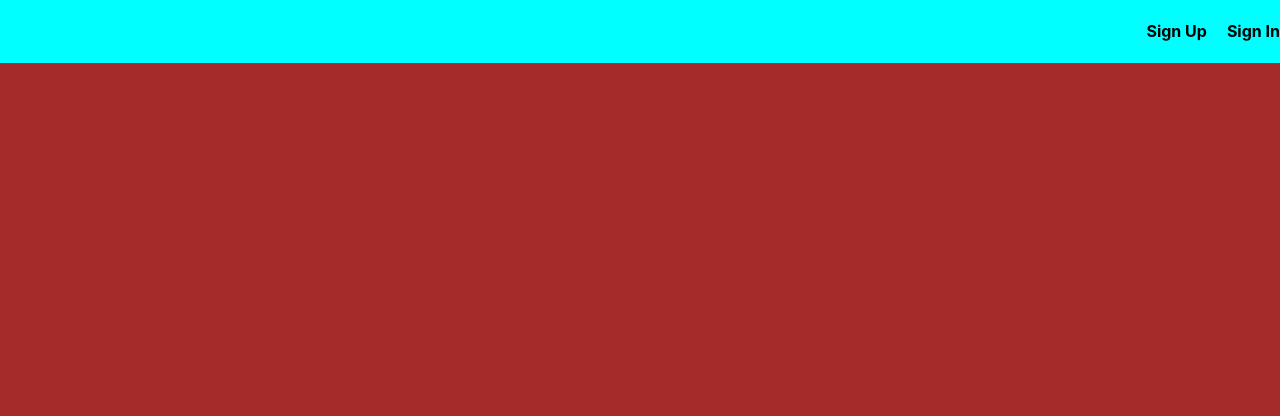
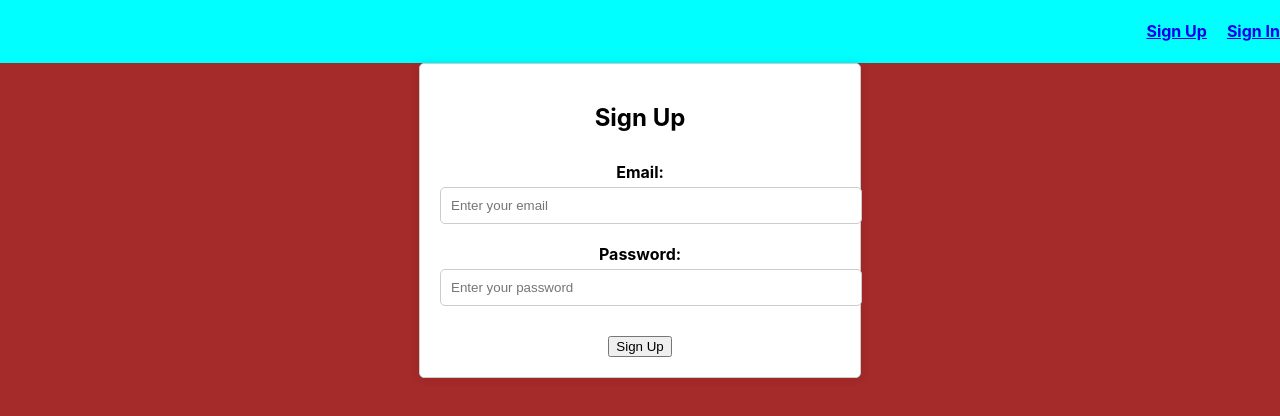
Before and after one commit to QuinSack/qfc_sampa_valley, a React (Create React App) app: page /signup in a window 1280 px wide. Shown: the top 416 px of the page. Built offline with nearby package versions, Linux system fonts and the light colour scheme.

Commit message:
signup page

```diff
--- a/src/App.js
+++ b/src/App.js
@@ -1,13 +1,16 @@
 import logo from './logo.svg';
 import './App.css';
 import Header from './components/Header';
+import AppRoutes from './routes/Routes';
 
 function App() {
   return (
     <div className='App'>
       <Header />
+      <AppRoutes />
     </div>
   );
 }
 
+
 export default App;
--- a/src/components/Header.js
+++ b/src/components/Header.js
@@ -1,11 +1,12 @@
 import React from 'react'
 import '../styles/header.css'
+import { Link } from 'react-router-dom'
 
 const Header = () => {
   return (
     <div className='headercontainer'>
-        <h4>Sign Up</h4>
-        <h4>Sign In</h4>
+        <Link to='/signup'><h4>Sign Up</h4></Link>
+        <Link to='/login'><h4>Sign In</h4></Link>
     </div>
   )
 }
--- a/src/index.js
+++ b/src/index.js
@@ -2,16 +2,14 @@ import React from 'react';
 import ReactDOM from 'react-dom/client';
 import './index.css';
 import App from './App';
-import reportWebVitals from './reportWebVitals';
+import { BrowserRouter } from 'react-router-dom';
+
 
 const root = ReactDOM.createRoot(document.getElementById('root'));
 root.render(
   <React.StrictMode>
-    <App />
+    <BrowserRouter>
+      <App />
+    </BrowserRouter>
   </React.StrictMode>
 );
-
-// If you want to start measuring performance in your app, pass a function
-// to log results (for example: reportWebVitals(console.log))
-// or send to an analytics endpoint. Learn more: https://bit.ly/CRA-vitals
-reportWebVitals();
--- /dev/null
+++ b/src/pages/Home.js
@@ -0,0 +1,9 @@
+import React from 'react'
+
+const Home = () => {
+  return (
+    <div>Home</div>
+  )
+}
+
+export default Home
--- a/src/pages/SignUp.js
+++ b/src/pages/SignUp.js
@@ -1,8 +1,22 @@
 import React from 'react'
+import '../styles/signup.css'
 
 const SignUp = () => {
   return (
-    <div>SignUp</div>
+    <div className="signup-container">
+        <h2>Sign Up</h2>
+        <form className="signup-form">
+            <div className="input-group">
+                <label for="email">Email:</label>
+                <input type="text" id="email" name="email" placeholder="Enter your email" required />
+            </div>
+            <div className="input-group">
+                <label for="password">Password:</label>
+                <input type="password" id="password" name="password" placeholder="Enter your password" required />
+            </div>
+            <button type="submit" className="signup-button">Sign Up</button>
+        </form>
+    </div>
   )
 }
 
--- a/src/reportWebVitals.js
+++ /dev/null
@@ -1,13 +0,0 @@
-const reportWebVitals = onPerfEntry => {
-  if (onPerfEntry && onPerfEntry instanceof Function) {
-    import('web-vitals').then(({ getCLS, getFID, getFCP, getLCP, getTTFB }) => {
-      getCLS(onPerfEntry);
-      getFID(onPerfEntry);
-      getFCP(onPerfEntry);
-      getLCP(onPerfEntry);
-      getTTFB(onPerfEntry);
-    });
-  }
-};
-
-export default reportWebVitals;
--- /dev/null
+++ b/src/routes/Routes.js
@@ -0,0 +1,17 @@
+import React from 'react'
+import { Routes, Route } from 'react-router-dom'
+import Home from '../pages/Home'
+import SignUp from '../pages/SignUp'
+import Login from '../pages/Login'
+
+const AppRoutes = () => {
+  return (
+    <Routes>
+        <Route path='/' element={<Home />} />
+        <Route path='/signup' element={<SignUp />} />
+        <Route path='/login' element={<Login />} />
+    </Routes>
+  )
+}
+
+export default AppRoutes
--- a/src/styles/header.css
+++ b/src/styles/header.css
@@ -5,3 +5,7 @@
     width: 100%;
     background-color: aqua;
 }
+
+.headercontainer h4{
+    text-decoration: none;
+}
--- /dev/null
+++ b/src/styles/signup.css
@@ -0,0 +1,39 @@
+
+.signup-container {
+    text-align: center;
+    border: 1px solid #ccc;
+    padding: 20px;
+    max-width: 400px;
+    width: 100%;
+    box-shadow: 0 0 10px rgba(0, 0, 0, 0.1);
+    border-radius: 5px;
+    background-color: white;
+    margin: 0 auto;
+}
+.signup-container h2 {
+    margin-bottom: 20px;
+}
+.signup-form {
+    display: flex;
+    flex-direction: column;
+    align-items: center;
+}
+.input-group {
+    margin: 10px 0;
+    width: 100%;
+}
+.input-group label {
+    display: block;
+    font-weight: bold;
+    margin-bottom: 5px;
+}
+.input-group input[type="text"],
+.input-group input[type="password"] {
+    width: 100%;
+    padding: 10px;
+    border: 1px solid #ccc;
+    border-radius: 5px;
+}
+.signup-button {
+    margin-top: 20px;
+}
```
Also changed, not shown: src/styles/login.css (added).
